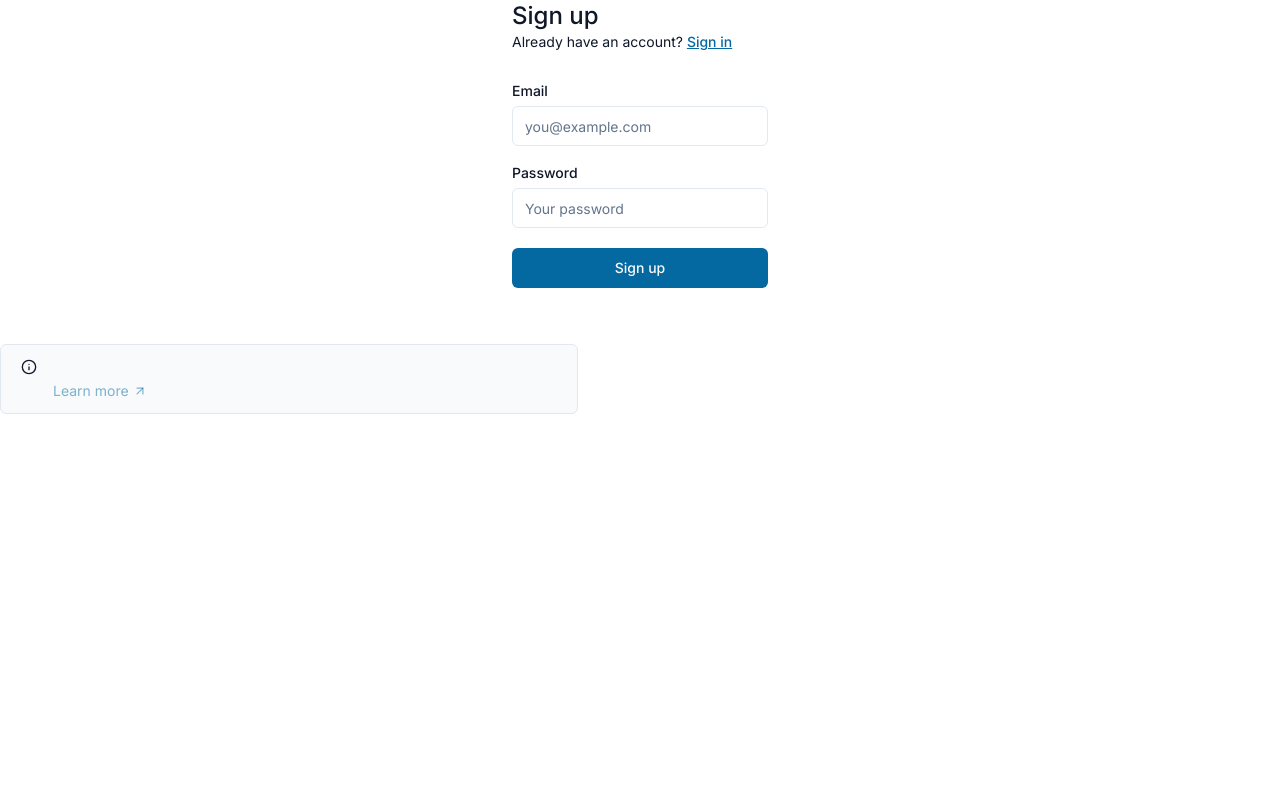
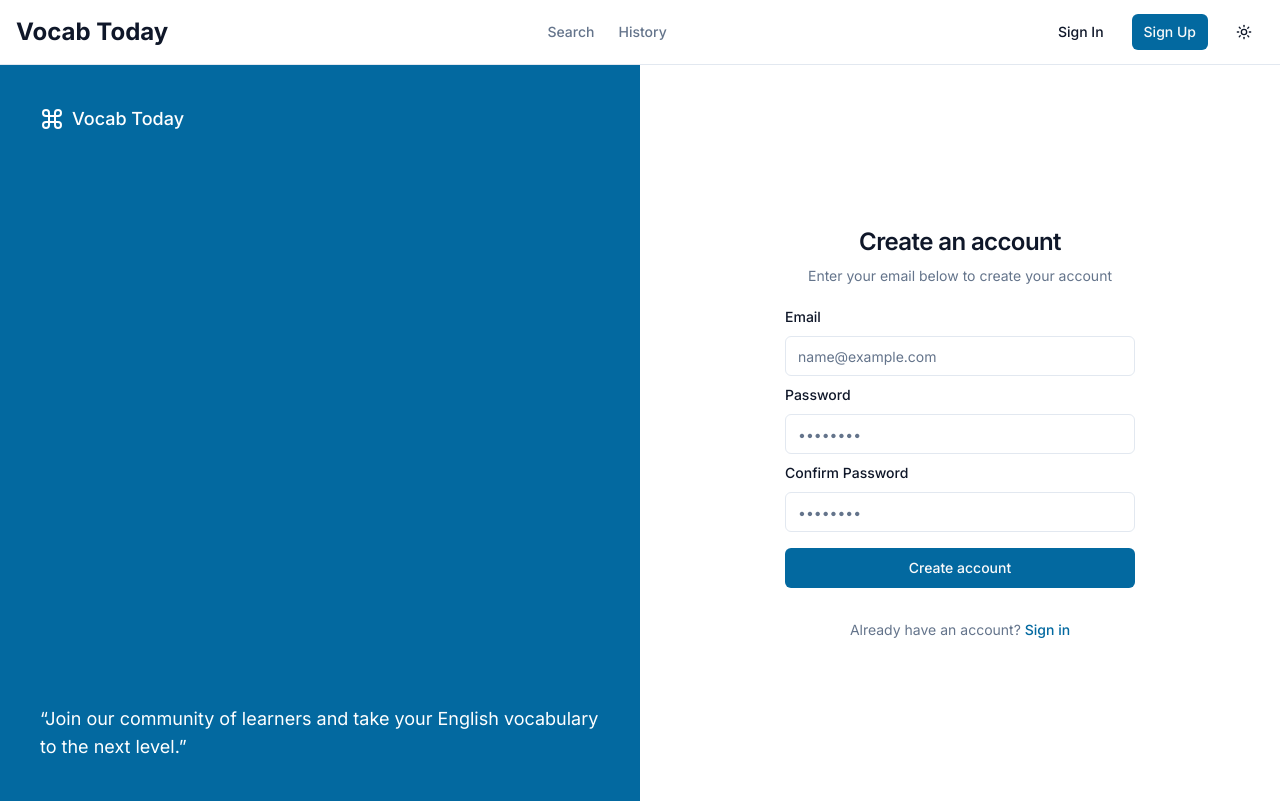
Before and after one commit to Tenkris/vocab-today, a Next.js app: page /sign-up in a window 1280 px wide. Built offline with nearby package versions, Linux system fonts and the light colour scheme.

Commit message:
feat : signup

```diff
--- a/app/(auth-pages)/layout.tsx
+++ b/app/(auth-pages)/layout.tsx
@@ -3,7 +3,5 @@ export default async function Layout({
 }: {
   children: React.ReactNode;
 }) {
-  return (
-    <div className="max-w-7xl flex flex-col gap-12 items-start">{children}</div>
-  );
+  return <div>{children}</div>;
 }
--- a/app/(auth-pages)/sign-up/page.tsx
+++ b/app/(auth-pages)/sign-up/page.tsx
@@ -4,48 +4,111 @@ import { SubmitButton } from "@/components/submit-button";
 import { Input } from "@/components/ui/input";
 import { Label } from "@/components/ui/label";
 import Link from "next/link";
-import { SmtpMessage } from "../smtp-message";
+import { Header } from "@/components/header";
 
-export default async function Signup(props: {
+export default async function SignUpPage({
+  searchParams,
+}: {
   searchParams: Promise<Message>;
 }) {
-  const searchParams = await props.searchParams;
-  if ("message" in searchParams) {
-    return (
-      <div className="w-full flex-1 flex items-center h-screen sm:max-w-md justify-center gap-2 p-4">
-        <FormMessage message={searchParams} />
-      </div>
-    );
-  }
+  const message = await searchParams;
 
   return (
-    <>
-      <form className="flex flex-col min-w-64 max-w-64 mx-auto">
-        <h1 className="text-2xl font-medium">Sign up</h1>
-        <p className="text-sm text text-foreground">
-          Already have an account?{" "}
-          <Link className="text-primary font-medium underline" href="/sign-in">
-            Sign in
-          </Link>
-        </p>
-        <div className="flex flex-col gap-2 [&>input]:mb-3 mt-8">
-          <Label htmlFor="email">Email</Label>
-          <Input name="email" placeholder="you@example.com" required />
-          <Label htmlFor="password">Password</Label>
-          <Input
-            type="password"
-            name="password"
-            placeholder="Your password"
-            minLength={6}
-            required
-          />
-          <SubmitButton formAction={signUpAction} pendingText="Signing up...">
-            Sign up
-          </SubmitButton>
-          <FormMessage message={searchParams} />
+    <main className="min-h-screen bg-background">
+      <Header />
+      <div className="container relative min-h-[calc(100vh-4rem)] flex-col items-center justify-center md:grid lg:max-w-none lg:grid-cols-2 lg:px-0">
+        <div className="relative hidden h-full flex-col bg-muted p-10 text-white lg:flex dark:border-r">
+          <div className="absolute inset-0 bg-primary" />
+          <div className="relative z-20 flex items-center text-lg font-medium">
+            <svg
+              xmlns="http://www.w3.org/2000/svg"
+              viewBox="0 0 24 24"
+              fill="none"
+              stroke="currentColor"
+              strokeWidth="2"
+              strokeLinecap="round"
+              strokeLinejoin="round"
+              className="mr-2 h-6 w-6"
+            >
+              <path d="M15 6v12a3 3 0 1 0 3-3H6a3 3 0 1 0 3 3V6a3 3 0 1 0-3 3h12a3 3 0 1 0-3-3" />
+            </svg>
+            Vocab Today
+          </div>
+          <div className="relative z-20 mt-auto">
+            <blockquote className="space-y-2">
+              <p className="text-lg">
+                &ldquo;Join our community of learners and take your English
+                vocabulary to the next level.&rdquo;
+              </p>
+            </blockquote>
+          </div>
         </div>
-      </form>
-      <SmtpMessage />
-    </>
+        <div className="p-4 lg:p-8 h-full flex items-center">
+          <div className="mx-auto flex w-full flex-col justify-center space-y-6 sm:w-[350px]">
+            <div className="flex flex-col space-y-2 text-center">
+              <h1 className="text-2xl font-semibold tracking-tight">
+                Create an account
+              </h1>
+              <p className="text-sm text-muted-foreground">
+                Enter your email below to create your account
+              </p>
+            </div>
+
+            <form className="flex-1 flex flex-col gap-4">
+              <div className="flex-1 flex flex-col gap-3">
+                <Label htmlFor="email">Email</Label>
+                <Input
+                  id="email"
+                  name="email"
+                  type="email"
+                  placeholder="name@example.com"
+                  required
+                />
+
+                <Label htmlFor="password">Password</Label>
+                <Input
+                  id="password"
+                  name="password"
+                  type="password"
+                  placeholder="••••••••"
+                  required
+                  minLength={8}
+                  pattern="^[A-Za-z0-9]{8,}$"
+                  title="Must contain only letters and numbers, minimum 8 characters"
+                />
+
+                <Label htmlFor="confirmPassword">Confirm Password</Label>
+                <Input
+                  id="confirmPassword"
+                  name="confirmPassword"
+                  type="password"
+                  placeholder="••••••••"
+                  required
+                />
+              </div>
+
+              <SubmitButton
+                pendingText="Creating account..."
+                formAction={signUpAction}
+              >
+                Create account
+              </SubmitButton>
+
+              <FormMessage message={message} />
+
+              <p className="text-center text-sm text-muted-foreground">
+                Already have an account?{" "}
+                <Link
+                  href="/sign-in"
+                  className="text-primary hover:underline font-medium"
+                >
+                  Sign in
+                </Link>
+              </p>
+            </form>
+          </div>
+        </div>
+      </div>
+    </main>
   );
 }
--- a/components/header.tsx
+++ b/components/header.tsx
@@ -56,12 +56,12 @@ export function Header() {
 
           {/* Desktop Auth Buttons & Theme */}
           <div className="hidden md:flex items-center gap-4">
-            <Link href="/login">
+            <Link href="/sign-in">
               <Button variant="ghost" size="sm">
                 Sign In
               </Button>
             </Link>
-            <Link href="/register">
+            <Link href="/sign-up">
               <Button size="sm">Sign Up</Button>
             </Link>
             <Button
@@ -115,14 +115,14 @@ export function Header() {
                   ))}
                   <div className="h-px bg-border my-4" />
                   <Link
-                    href="/login"
+                    href="/sign-in"
                     onClick={() => setIsOpen(false)}
                     className="text-sm font-medium text-muted-foreground transition-colors hover:text-primary"
                   >
                     Sign In
                   </Link>
                   <Link
-                    href="/register"
+                    href="/sign-up"
                     onClick={() => setIsOpen(false)}
                     className="text-sm font-medium text-muted-foreground transition-colors hover:text-primary"
                   >
```
